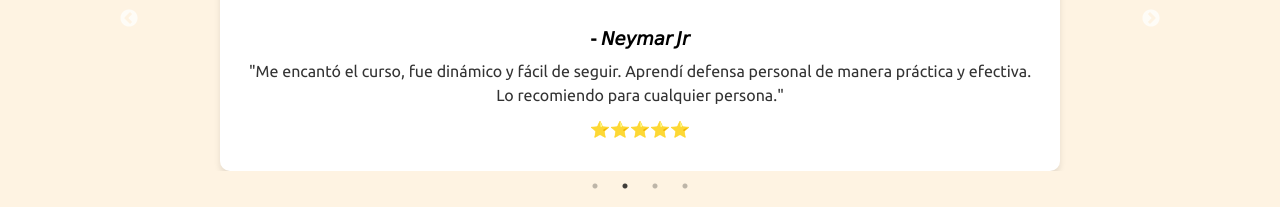
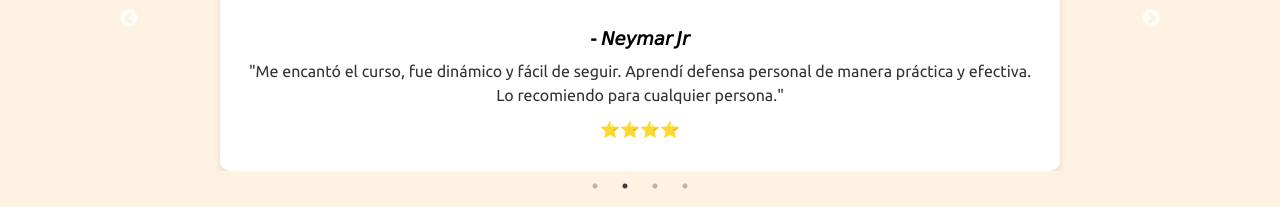
Before and after one commit to Oviedo07/KwanAcademy, a React (Create React App) app: page / in a window 1280 px wide. Shown: the part 2349-2556 px from the top of the page. Built offline with nearby package versions, Linux system fonts and the light colour scheme.

Commit message:
Cambio de valoracio

```diff
--- a/src/Screens/Home.js
+++ b/src/Screens/Home.js
@@ -48,10 +48,6 @@
     { img: require('../assets/images/wjfcopia.png'), alt: 'Patrocinador 3' },
     { img: require('../assets/images/wjjfcopia.png'), alt: 'Patrocinador 4' },
   ];
-
-
-
-
 
   const testimonios = [
     { img: testimonio1, name: '𝘊𝘳𝘪𝘴𝘵𝘪𝘢𝘯𝘰 𝘙𝘰𝘯𝘢𝘭𝘥𝘰 ', text: '"El curso fue claro, accesible y muy útil. Aprendí a reaccionar rápido y con precisión. Es una excelente inversión para mejorar tu seguridad personal."' },
@@ -161,7 +157,7 @@
               <img src={testimonio.img} alt="Testimonio" />
               <h5>- {testimonio.name}</h5>
               <p>{testimonio.text}</p>
-              <p>⭐️⭐️⭐️⭐️⭐️</p>
+              <p>⭐️⭐️⭐️⭐️</p>
             </div>
           ))}
         </Slider>
```
